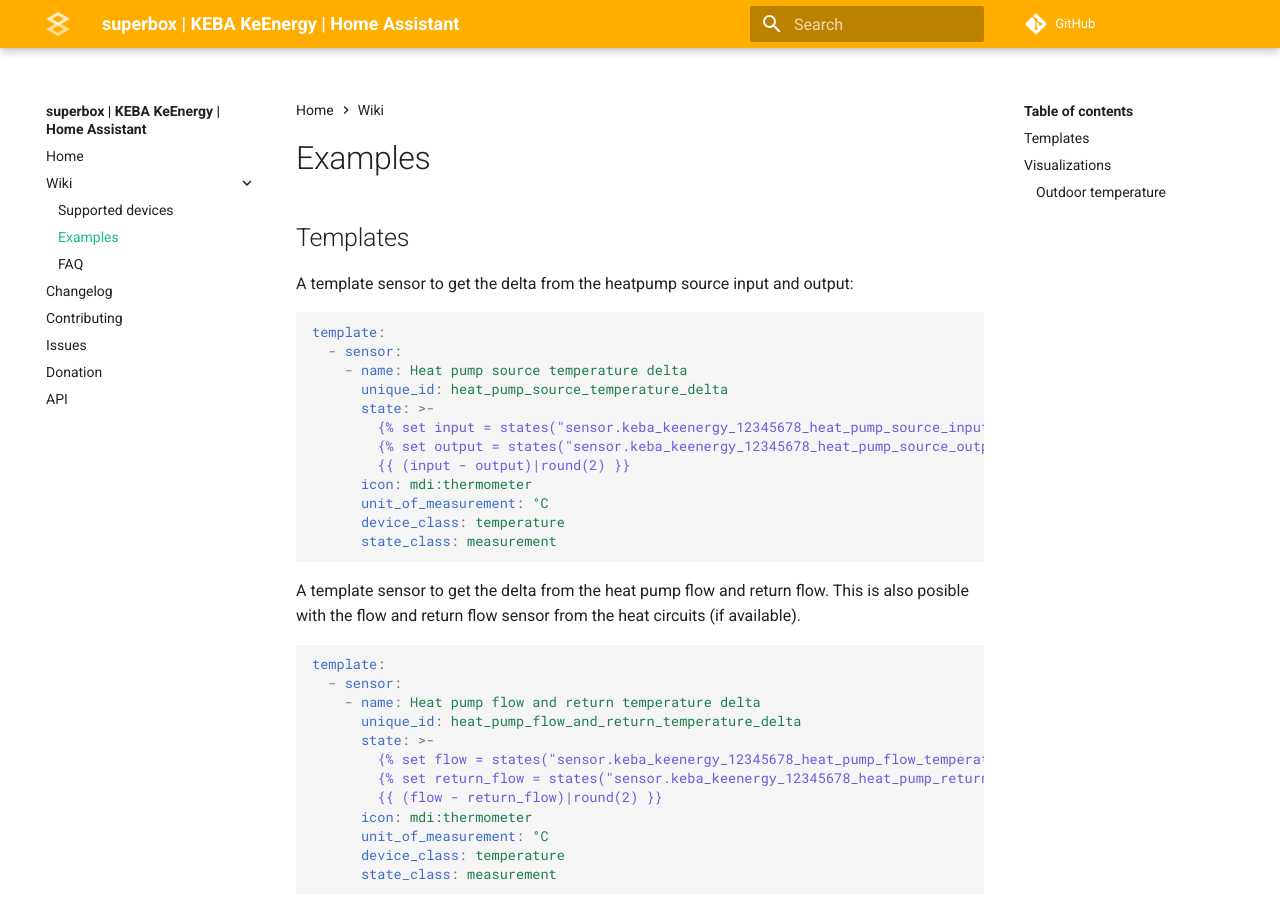
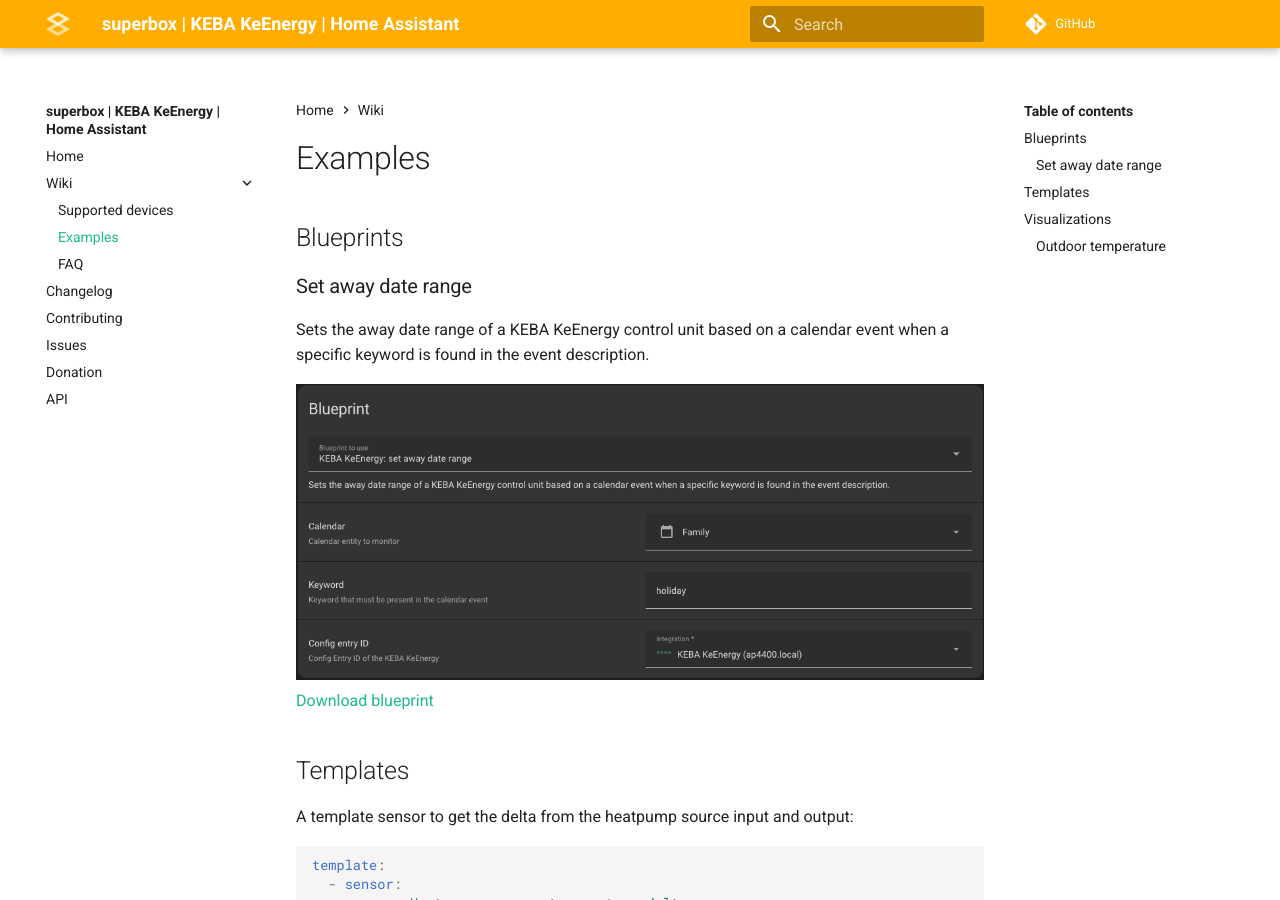
Before and after one commit to superbox-dev/keba_keenergy, an MkDocs documentation site: the page built from docs/keba-keenergy/home-assistant/wiki/examples.md, in a window 1280 px wide and 900 px high. Built offline with MkDocs 1.6.1 and Material for MkDocs 9.7.7, drawn with Linux system fonts in a browser that asks for light colours; comment, search, counter and statistics services are not loaded.

Commit message:
#20 Update wiki

```diff
--- a/docs/keba-keenergy/home-assistant/wiki/examples.md
+++ b/docs/keba-keenergy/home-assistant/wiki/examples.md
@@ -1,4 +1,14 @@
 # Examples
+
+## Blueprints
+
+### Set away date range
+
+Sets the away date range of a KEBA KeEnergy control unit based on a calendar event when a specific keyword is found
+in the event description.
+
+![Blueprint to set away mode](../../../assets/blueprint-set-away-mode.png)
+[Download blueprint](https://raw.githubusercontent.com/superbox-dev/keba_keenergy/refs/heads/main/blueprints/automation/keba_keenergy/set_away_date_range.yaml)
 
 ## Templates
 
```
Also changed, not shown: docs/assets/blueprint-set-away-mode.png (added).
